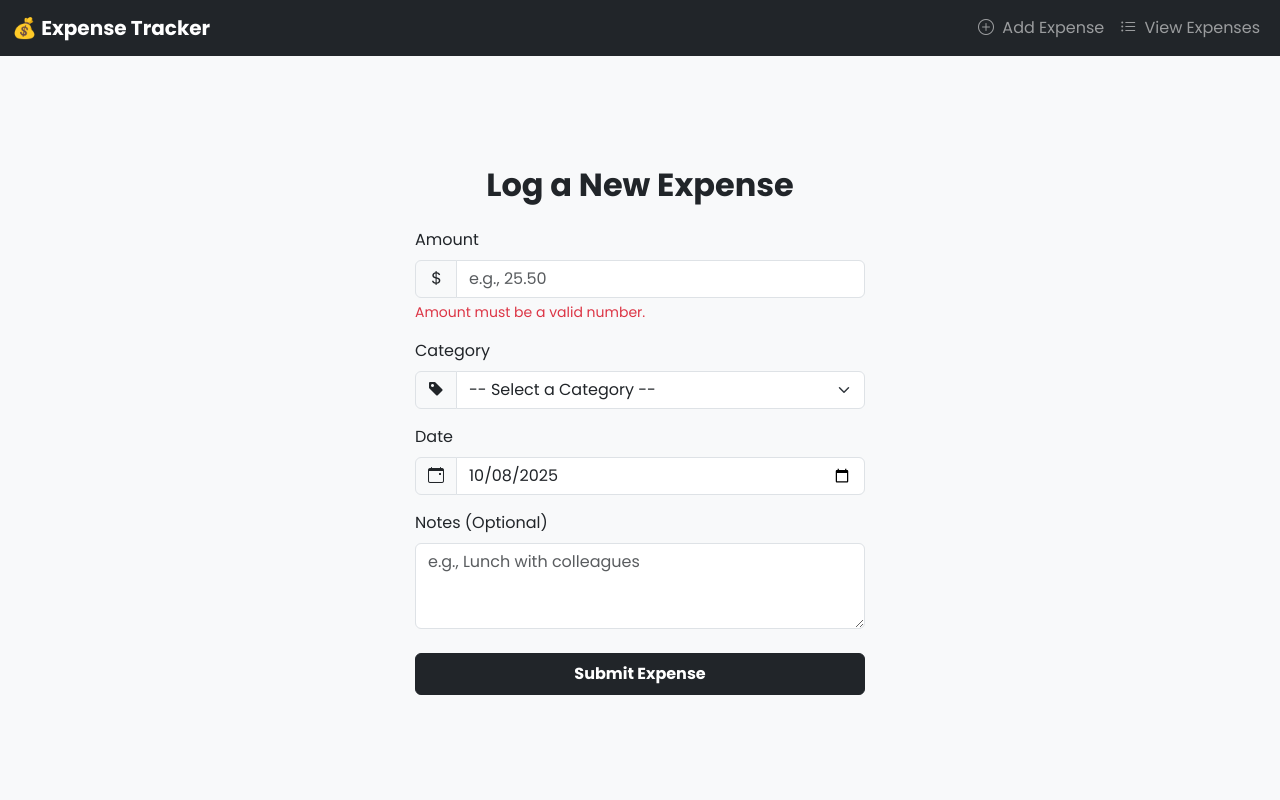
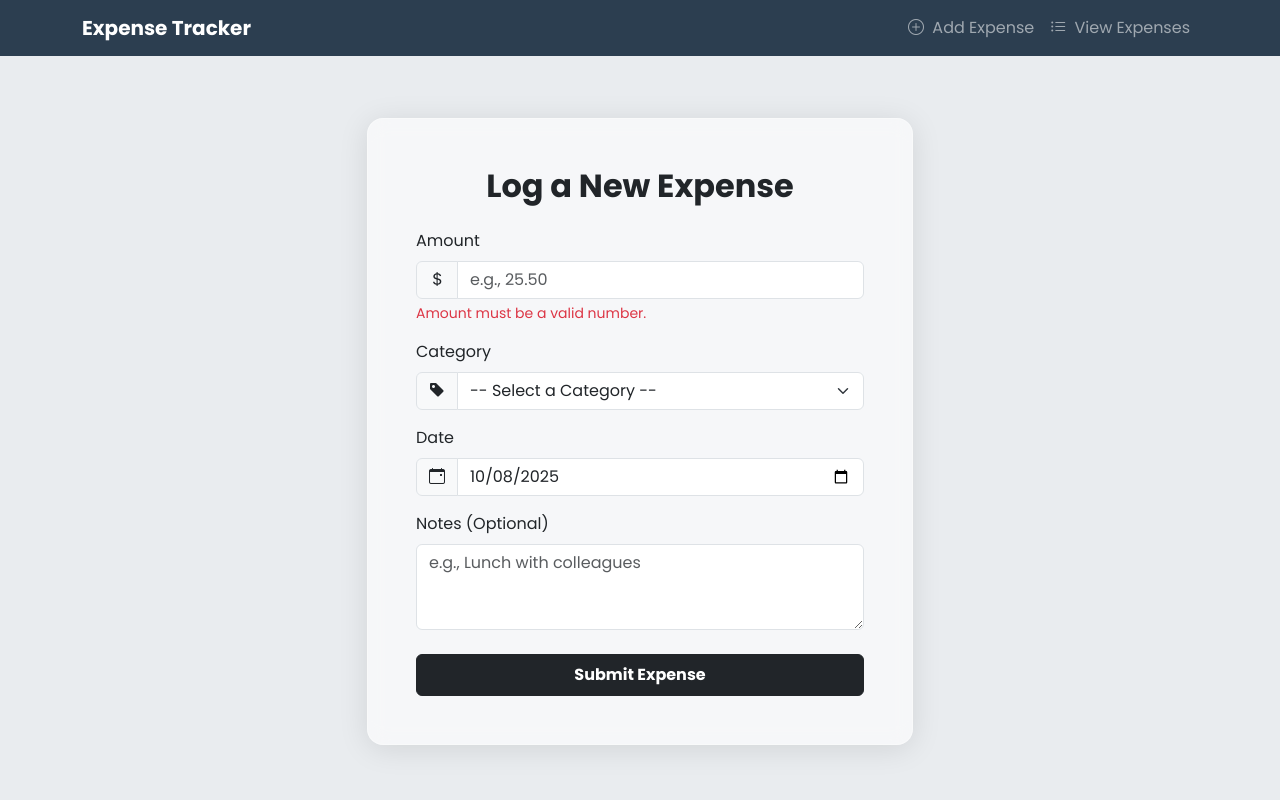
Before and after one commit to RaghuRam2005/expenses_tracker, a Flask app: page /add in a window 1280 px wide. Run offline with Flask 3, Linux system fonts and the light colour scheme.

Commit message:
update desgin, colors

```diff
--- a/templates/base.html
+++ b/templates/base.html
@@ -5,45 +5,63 @@
     <meta name="viewport" content="width=device-width, initial-scale=1">
     <title>{% block title %}Expense Tracker{% endblock %}</title>
 
+    <!-- Google Fonts -->
     <link rel="preconnect" href="https://fonts.googleapis.com">
     <link rel="preconnect" href="https://fonts.gstatic.com" crossorigin>
     <link href="https://fonts.googleapis.com/css2?family=Poppins:wght@400;500;700&display=swap" rel="stylesheet">
 
+    <!-- Bootstrap CSS -->
     <link href="https://cdn.jsdelivr.net/npm/bootstrap@5.3.3/dist/css/bootstrap.min.css" rel="stylesheet">
 
+    <!-- Bootstrap Icons -->
     <link rel="stylesheet" href="https://cdn.jsdelivr.net/npm/bootstrap-icons@1.11.3/font/bootstrap-icons.min.css">
 
+    <!-- Custom CSS -->
     <style>
+      :root {
+        --dark-slate: #2C3E50;
+        --light-grey-bg: #E9ECEF;
+      }
+
       body {
         padding-top: 70px;
         font-family: 'Poppins', sans-serif;
-        background-color: #f8f9fa; /* Light grey background */
+        color: var(--dark-slate); /* Dark text for light background */
+        background-color: var(--light-grey-bg); /* Simple, light grey background */
       }
-      .navbar-brand {
-        font-weight: 700;
+
+      .navbar {
+        background-color: var(--dark-slate);
       }
-      .card {
-        box-shadow: 0 4px 8px rgba(0,0,0,0.05);
-        border: none;
-        transition: transform 0.2s;
+
+      /* Glassmorphism Card Style for light background */
+      .glass-card {
+        background: rgba(255, 255, 255, 0.6); /* More opaque for readability */
+        border-radius: 16px;
+        box-shadow: 0 4px 30px rgba(0, 0, 0, 0.1);
+        backdrop-filter: blur(10px);
+        -webkit-backdrop-filter: blur(10px);
+        border: 1px solid rgba(255, 255, 255, 0.3);
+        animation: fadeIn 0.6s ease-out forwards;
+        transition: transform 0.3s ease;
       }
-      .card:hover {
+
+      .glass-card:hover {
         transform: translateY(-5px);
       }
-      .total-display {
-        background-color: var(--bs-danger);
-        color: white;
-        padding: 0.5rem 1rem;
-        border-radius: 0.5rem;
-        font-weight: 500;
+
+      @keyframes fadeIn {
+        from { opacity: 0; transform: translateY(20px); }
+        to { opacity: 1; transform: translateY(0); }
       }
     </style>
   </head>
   <body>
-    <nav class="navbar navbar-expand-lg navbar-dark bg-dark fixed-top">
-      <div class="container-fluid">
-        <a class="navbar-brand" href="{{ url_for('index') }}">💰 Expense Tracker</a>
-        <button class="navbar-toggler" type="button" data-bs-toggle="collapse" data-bs-target="#navbarNav" aria-controls="navbarNav" aria-expanded="false" aria-label="Toggle navigation">
+    <!-- Navbar -->
+    <nav class="navbar navbar-expand-lg navbar-dark fixed-top">
+      <div class="container">
+        <a class="navbar-brand fw-bold" href="{{ url_for('index') }}">Expense Tracker</a>
+        <button class="navbar-toggler" type="button" data-bs-toggle="collapse" data-bs-target="#navbarNav">
           <span class="navbar-toggler-icon"></span>
         </button>
         <div class="collapse navbar-collapse" id="navbarNav">
@@ -59,10 +77,12 @@
       </div>
     </nav>
 
-    <main class="container mt-5">
+    <!-- Main Content -->
+    <main class="container my-5">
       {% block content %}{% endblock %}
     </main>
 
+    <!-- JS -->
     <script src="https://cdn.jsdelivr.net/npm/bootstrap@5.3.3/dist/js/bootstrap.bundle.min.js"></script>
     <script src="https://code.jquery.com/jquery-3.7.1.min.js"></script>
     {% block scripts %}{% endblock %}
```
Also changed, not shown: templates/index.html (+18 -6 lines).
